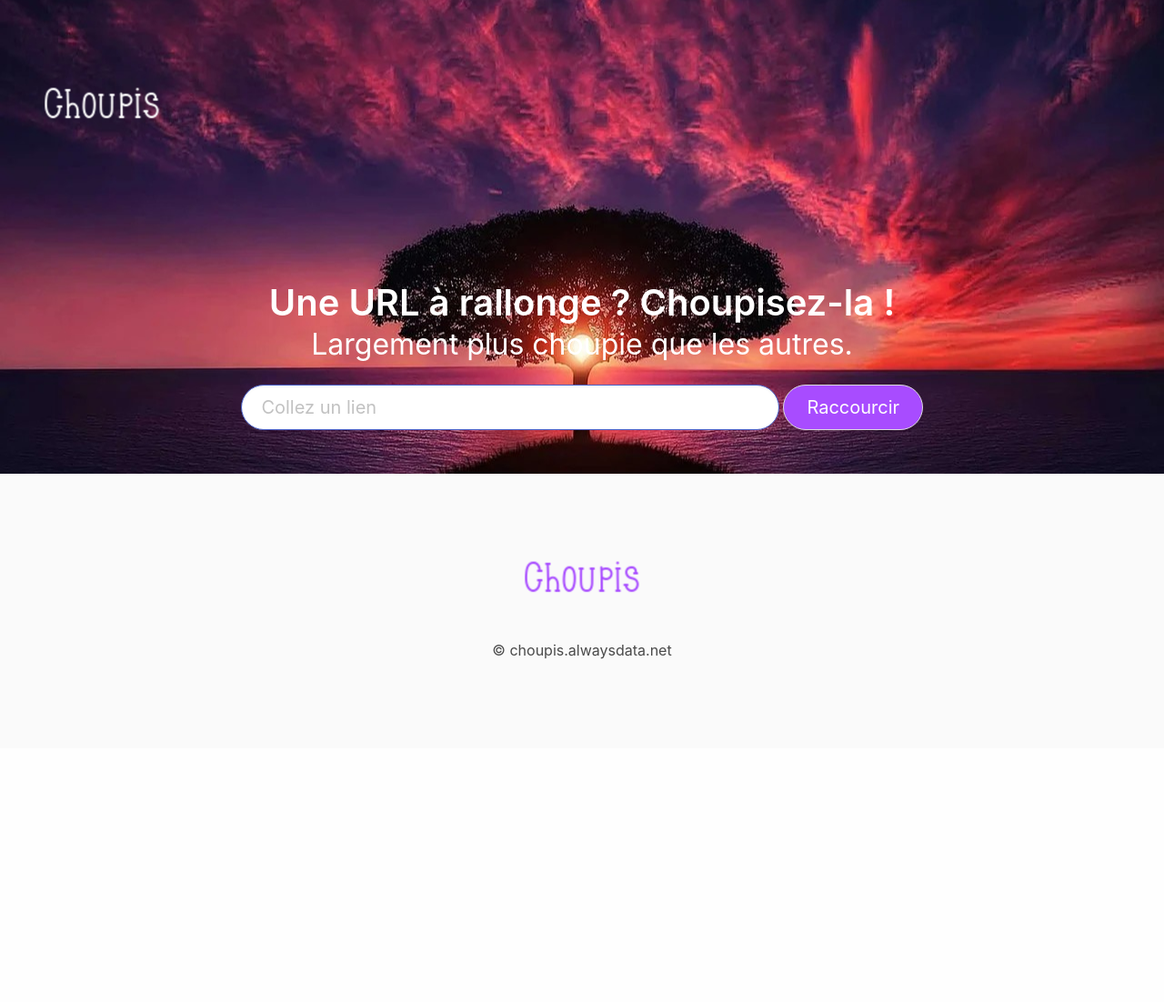
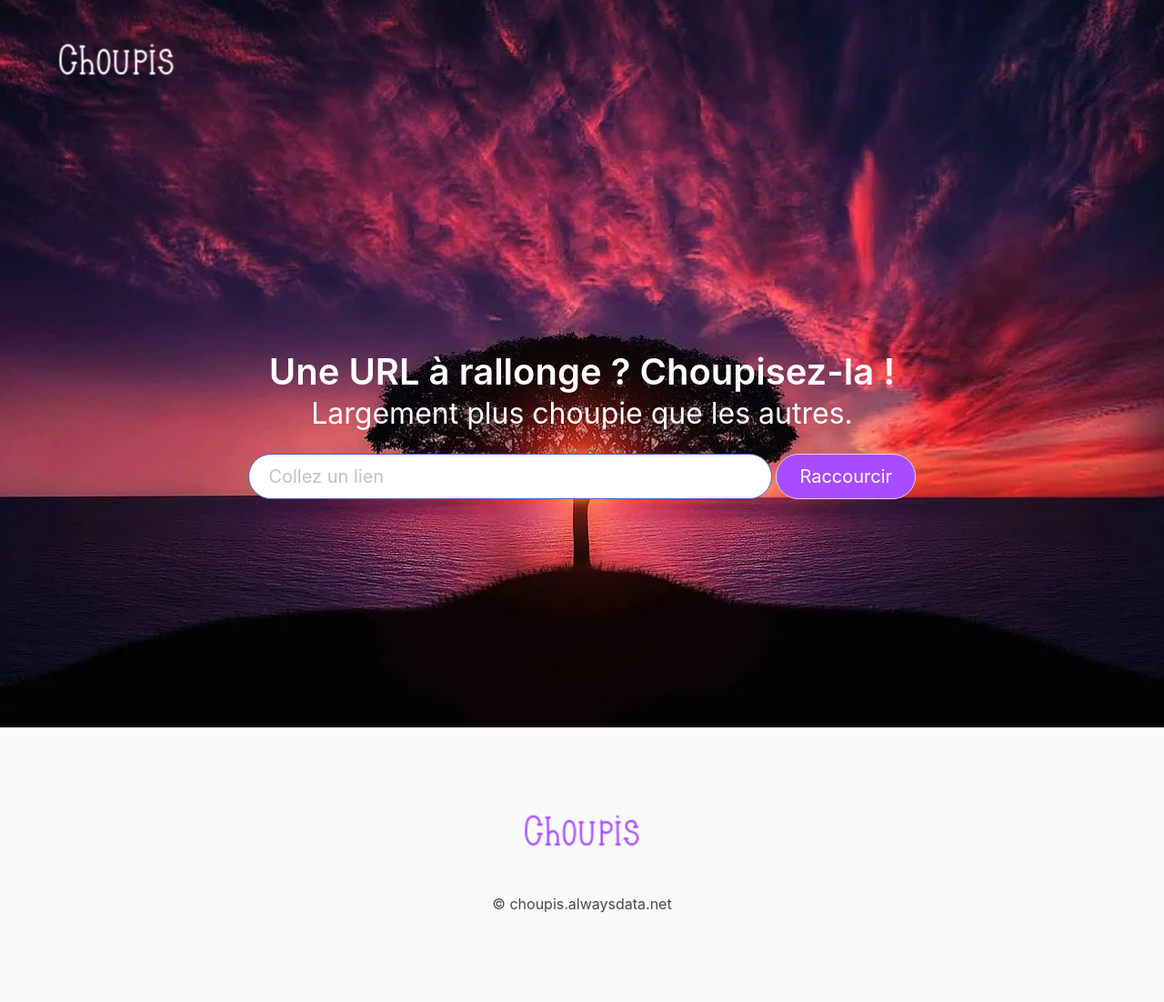
Before and after one commit to Lmpwybb/Choupis, a PHP site: page / in a window 1280 px wide. Shown: the whole page at 91% size. Before the commit the page ends 725 px from the top, so only its background shows below. Run offline with PHP 8.4, Linux system fonts and the light colour scheme; a stand-in replaces the project's code that opens the database connection.

Commit message:
Amélioration section et background

```diff
--- a/index.php
+++ b/index.php
@@ -19,13 +19,16 @@ require 'shortcut.php';
     <link rel="shortcut icon" href="pictures/favicon.ico" type="image/png">
 </head>
 <body>
-<section class="section has-bg-img">
-        <header class="has-text-left">
+<section class="hero is-fullheight has-bg-img">
+        <header class="hero-head">
+            <div class="container">
                 <img src="pictures/choupisB.png" alt="logo">
+            </div>
         </header>
-        <div class="block has-text-centered">
-            <h1 class="title is-2 has-text-white">Une URL à rallonge ? Choupisez-la !</h1>
-            <h2 class="subtitle is-3 has-text-white">Largement plus choupie que les autres.</h2>
+        <div class="hero-body has-text-centered">
+            <div class="container">
+                <p class="title is-2 has-text-white">Une URL à rallonge ? Choupisez-la !</p>
+                <p class="subtitle is-3 has-text-white">Largement plus choupie que les autres.</p>
                 <form method="post" action="index.php">
                     <label>
                         <input class="input is-link is-medium is-rounded" type="url" name="url"
@@ -53,6 +56,7 @@ require 'shortcut.php';
                 }
                 ?>
             </div>
+        </div>
 </section>
 <footer class="footer has-text-centered">
     <img src="pictures/choupisV.png" alt="logo">
--- a/style.css
+++ b/style.css
@@ -5,10 +5,9 @@ body, html {
 .has-bg-img {
     background-image: url("pictures/background.jpg");
     background-position: center center;
+    background-repeat: no-repeat;
+    background-attachment: fixed;
     background-size: cover;
-}
-.title {
-    margin-top: 10vw;
 }
 input[type=url] {
     width: 50%;
```
Lines whose indentation alone changed are shown as unchanged.
